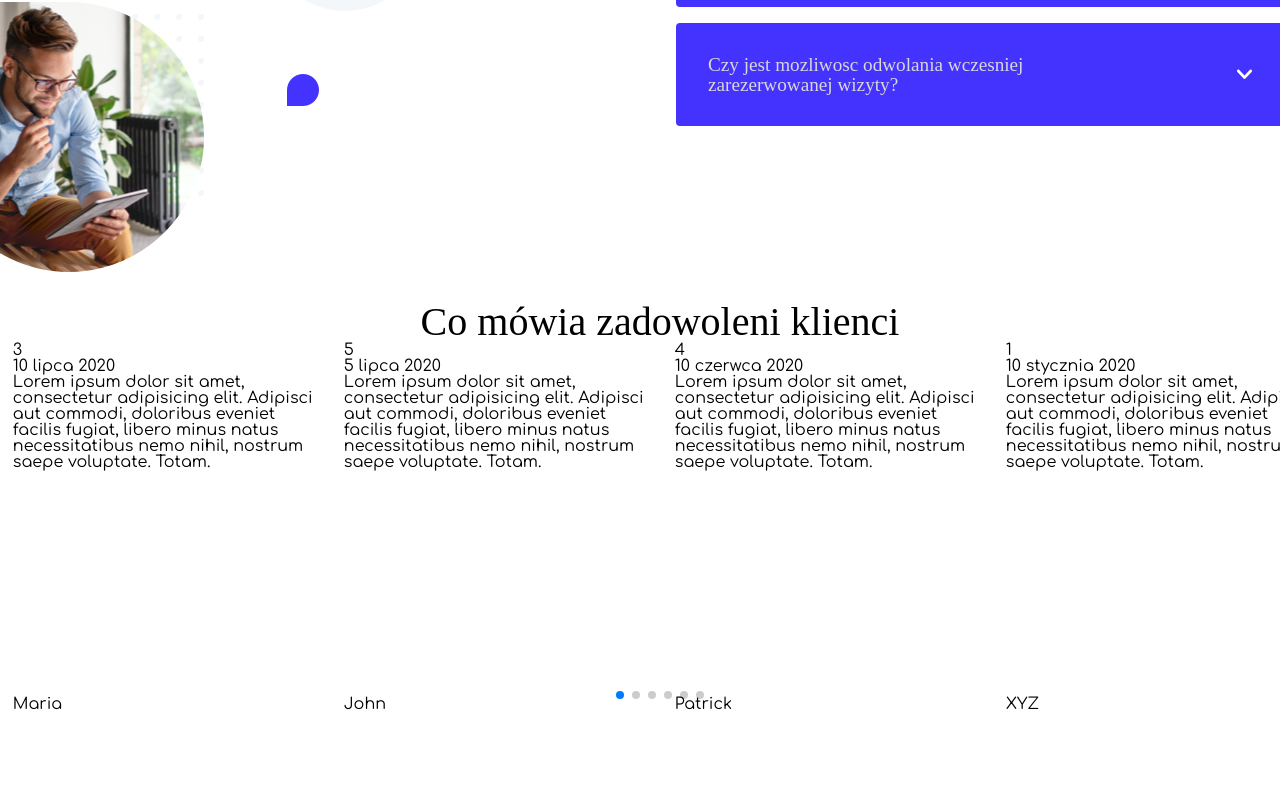
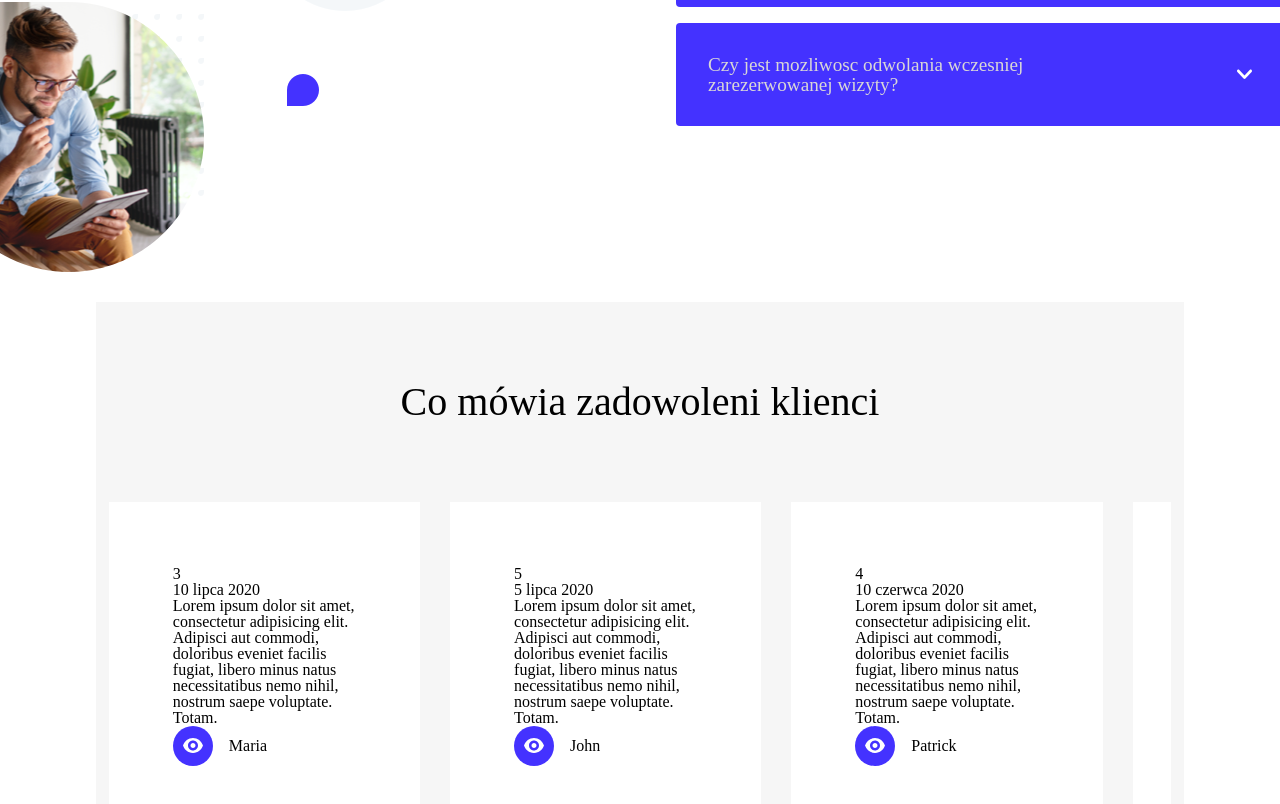
Before and after one commit to michrytel/empressia, a React (Create React App) app: page / in a window 1280 px wide. Shown: the part 2172-2976 px from the top of the page. Before the commit the page ends 2884 px from the top, so only its background shows below. Built offline with nearby package versions, Linux system fonts and the light colour scheme; a web font is replaced by a local one.

Commit message:
working slider without styling

```diff
--- a/src/components/molecules/ReviewsSlider.js
+++ b/src/components/molecules/ReviewsSlider.js
@@ -9,8 +9,9 @@ SwiperCore.use([Pagination]);
 
 const ReviewsSlider = () => {
     return (
-        <Swiper slidesPerView={4} centeredSlides={false} spaceBetween={30} grabCursor={true} pagination={{
-            "clickable": true
+        <Swiper slidesPerView={3.2} centeredSlides={false} spaceBetween={30} grabCursor={true} pagination={{
+            "clickable": true,
+            el: '.swiper-pagination',
         }} className="mySwiper">
             {reviewsData.map((review, i) =>
                 <SwiperSlide>
--- a/src/scss/components/_reviews.scss
+++ b/src/scss/components/_reviews.scss
@@ -1,11 +1,48 @@
 .reviews {
+
   .reviews__container {
-    margin-top: 10rem;
+    width: 85%;
+    margin-top:10rem;
+    padding-bottom: 10rem;
+    background-color: $background-color-light;
+
+
     h2 {
       text-align: center;
       font-size: 2.5rem;
       font-weight: 500;
       font-family: $font-secondary;
+      margin-bottom: 5rem;
+      padding-top: 5rem;
+    }
+  }
+  .review__container {
+    font-family: $font-secondary;
+    background-color: white;
+    padding: 4em;
+    .review__info{
+      .rating{}
+      .date {}
+    }
+    .review{
+    }
+    .user{
+      display: flex;
+      align-items: center;
+      gap: 1em;
+      .user__image {
+        display: flex;
+        justify-content: center;
+        align-items: center;
+        width: 40px;
+        height: 40px;
+        border-radius: 50%;
+        background-color: $color-extras-primary;
+        img {
+          width: 20px;
+        }
+      }
+      .user__name {}
     }
   }
 }
--- a/src/scss/settings/_colors.scss
+++ b/src/scss/settings/_colors.scss
@@ -1,5 +1,5 @@
 $background-color-dark: rgb(217, 215, 215);
-$background-color-light: rgb(231, 236, 236);
+$background-color-light: rgb(246, 246, 246);
 $color-extras-primary: rgb(68,50,255);
 $color-extras-secondary: rgb(20,202,255);
 $color-black: rgb(14,14,14);
```
